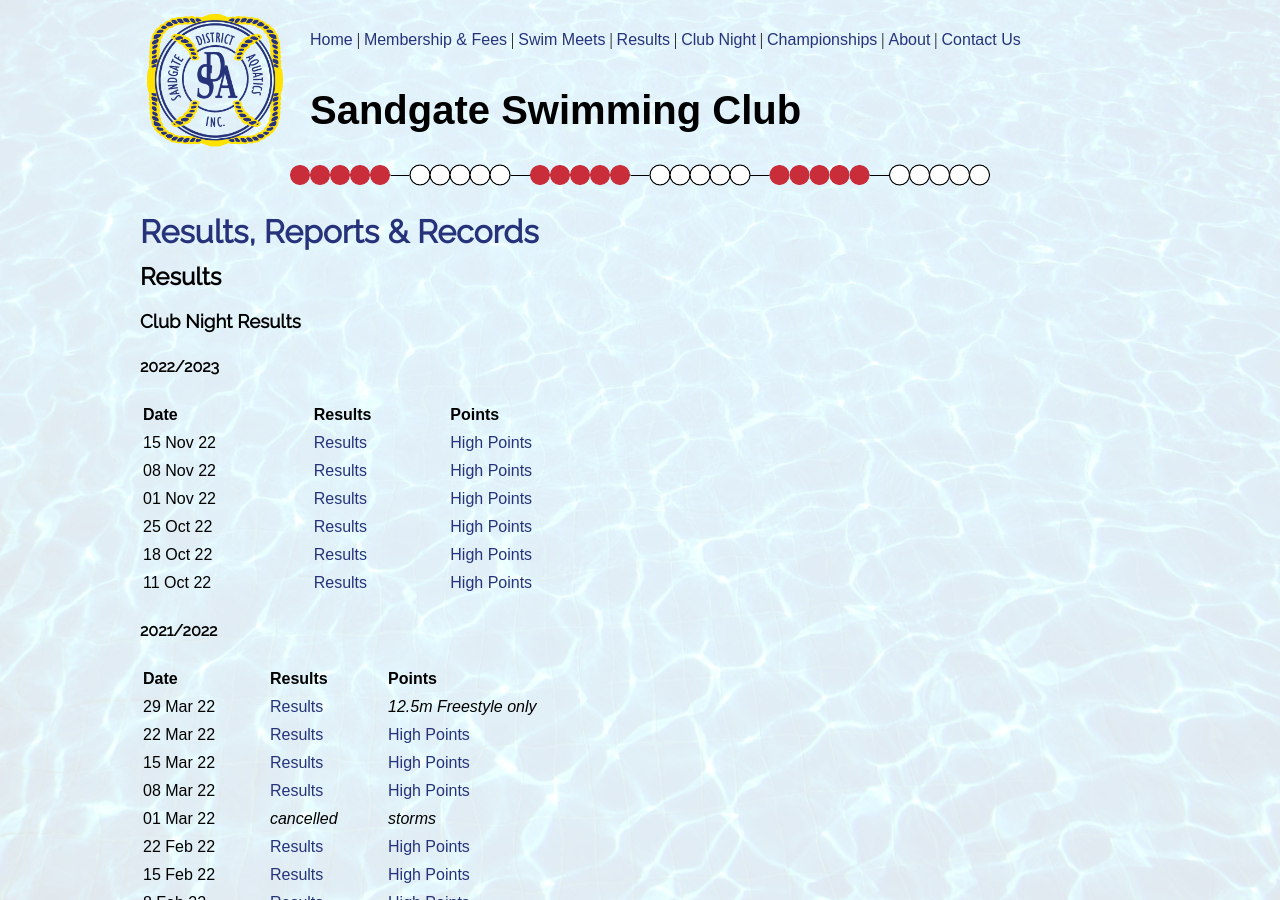
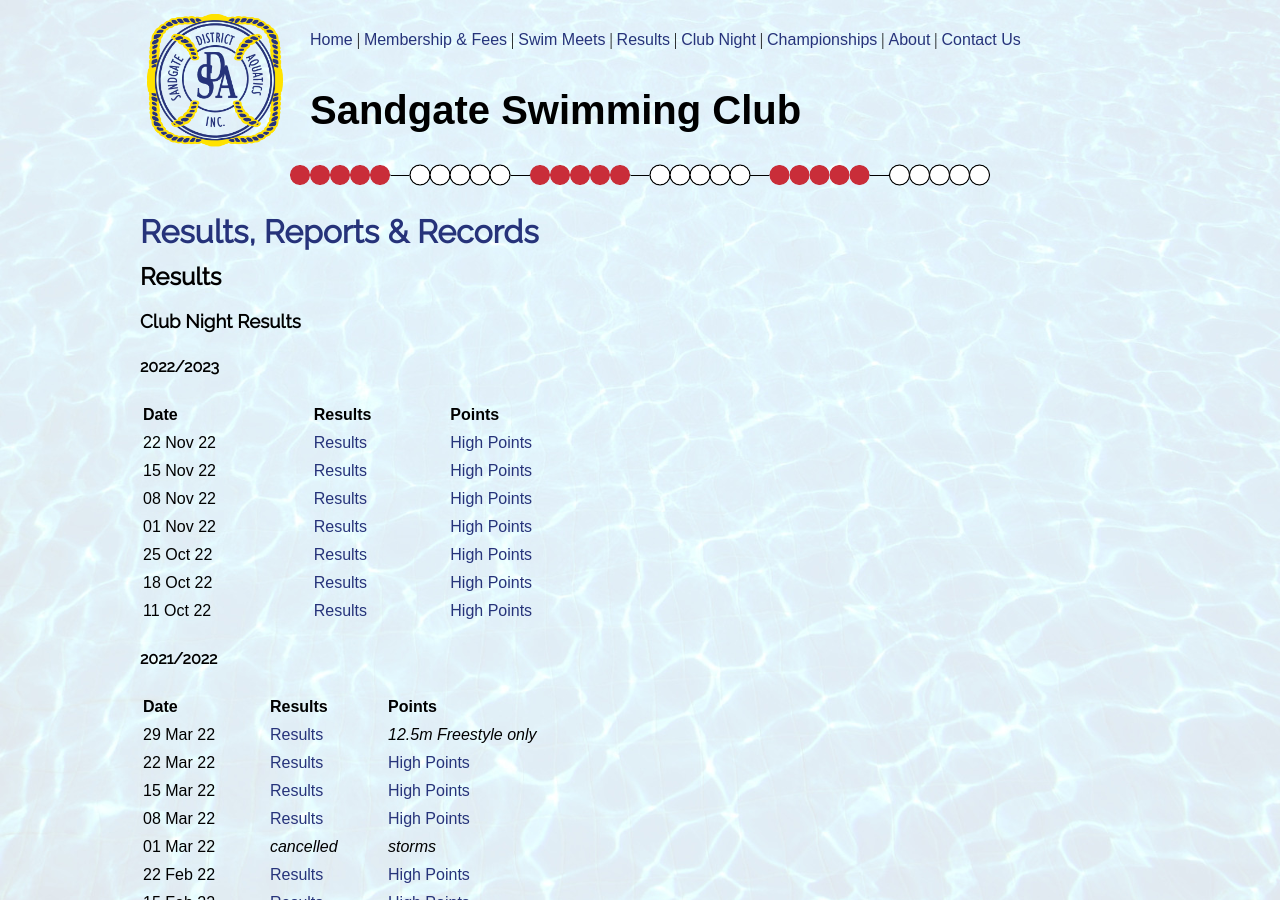
Before and after one commit to sandswim/website, a Jekyll site: the page built from pages/results.md, in a window 1280 px wide and 900 px high. Built offline with Jekyll 4.4.1, drawn with Linux system fonts in a browser that asks for light colours.

Commit message:
results 2022-11-22

```diff
--- a/pages/results.md
+++ b/pages/results.md
@@ -11,6 +11,7 @@ permalink: /results
 
 **Date** | **Results** | **Points**
 --- | --- | ---
+22 Nov 22 | [Results](files/results/ClubNight-2022-11-22.pdf) | [High Points](files/results/HighPoints-2022-11-22.pdf)
 15 Nov 22 | [Results](files/results/ClubNight-2022-11-15.pdf) | [High Points](files/results/HighPoints-2022-11-15.pdf)
 08 Nov 22 | [Results](files/results/ClubNight-2022-11-08.pdf) | [High Points](files/results/HighPoints-2022-11-08.pdf)
 01 Nov 22 | [Results](files/results/ClubNight-2022-11-01.pdf) | [High Points](files/results/HighPoints-2022-11-01.pdf)
```
Also changed, not shown: 2 other files.
